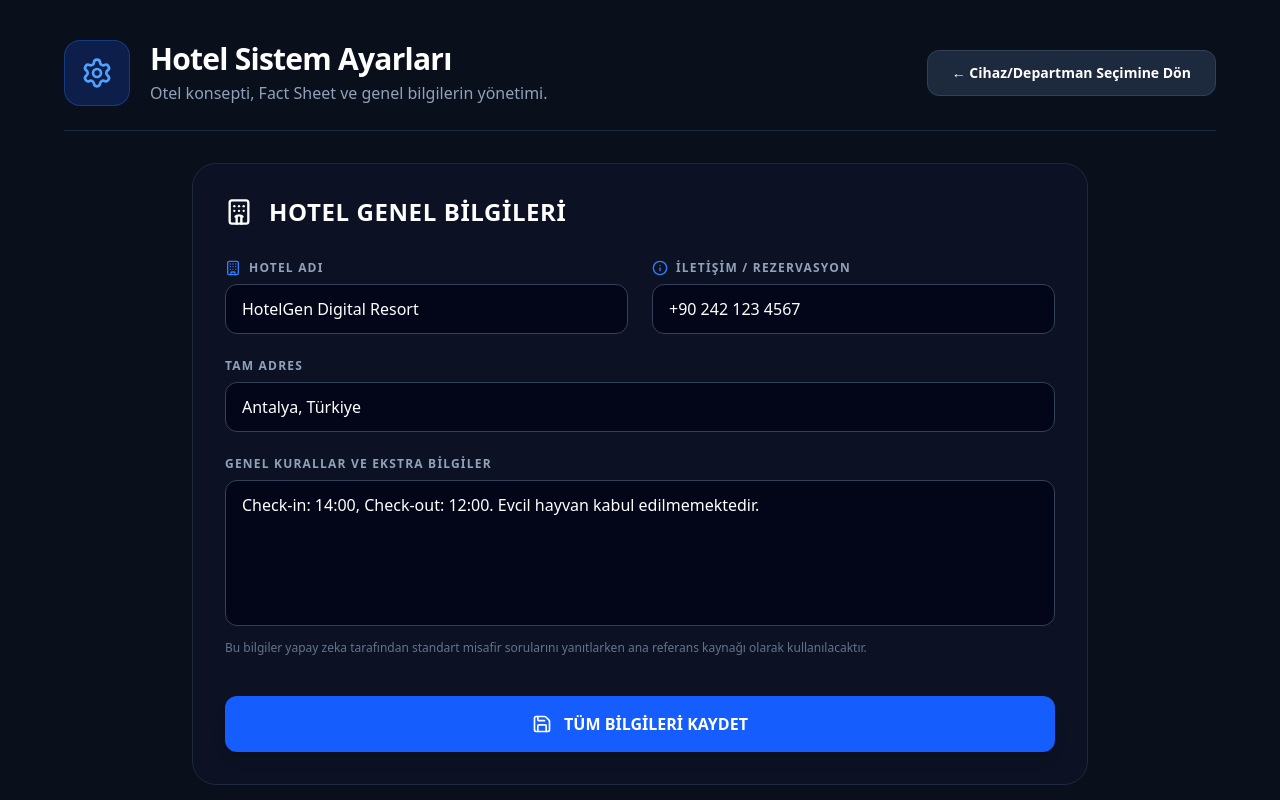
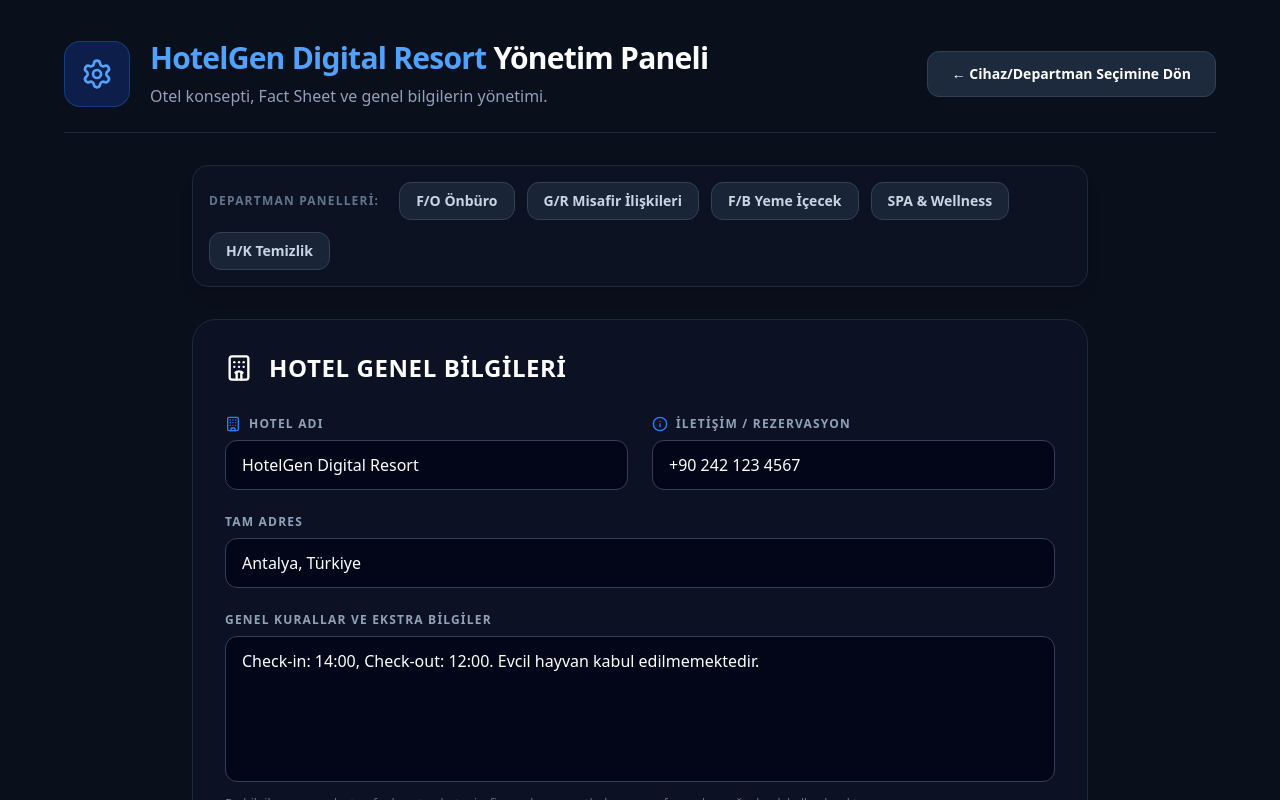
Before and after one commit to qltydigital-hub/HotelGenDigital, a Next.js app in the folder hotel-admin-dashboard/: page /settings in a window 1280 px wide. Shown: the top 800 px of the page. Built offline with nearby package versions, Linux system fonts and the light colour scheme; no server answers; sample sign-in values are in the browser's storage.

Commit message:
Auto-publish: Hotel isimli dinamik sayfa başlığı ve Müşteri portalı içi departmanlara hızlı erişim menüsü eklendi

```diff
--- a/hotel-admin-dashboard/src/app/settings/page.tsx
+++ b/hotel-admin-dashboard/src/app/settings/page.tsx
@@ -69,7 +69,9 @@ export default function SettingsPage() {
                             <Settings className="w-8 h-8 text-blue-400" />
                         </div>
                         <div>
-                            <h1 className="text-3xl font-extrabold tracking-tight">Hotel Sistem Ayarları</h1>
+                            <h1 className="text-3xl font-extrabold tracking-tight text-white mb-2">
+                                <span className="text-blue-400">{hotelInfo.name || 'Hotel'}</span> Yönetim Paneli
+                            </h1>
                             <p className="text-slate-400 font-medium mt-1">Otel konsepti, Fact Sheet ve genel bilgilerin yönetimi.</p>
                         </div>
                     </div>
@@ -121,6 +123,16 @@ export default function SettingsPage() {
                                 </div>
                             </div>
                         )}
+
+                        {/* Tenant Navigation Menu */}
+                        <div className="bg-slate-900/40 border border-slate-800 rounded-2xl p-4 mb-8 flex flex-wrap gap-3 items-center shadow-lg">
+                            <span className="text-xs font-bold text-slate-500 uppercase tracking-widest mr-2">Departman Panelleri:</span>
+                            <Link href="/settings/fo" className="px-4 py-2 bg-slate-800/80 hover:bg-blue-600/20 border border-slate-700 hover:border-blue-500/50 transition-all rounded-xl text-sm font-bold text-slate-300 hover:text-white">F/O Önbüro</Link>
+                            <Link href="/settings/gr" className="px-4 py-2 bg-slate-800/80 hover:bg-rose-600/20 border border-slate-700 hover:border-rose-500/50 transition-all rounded-xl text-sm font-bold text-slate-300 hover:text-white">G/R Misafir İlişkileri</Link>
+                            <Link href="/settings/fb" className="px-4 py-2 bg-slate-800/80 hover:bg-orange-600/20 border border-slate-700 hover:border-orange-500/50 transition-all rounded-xl text-sm font-bold text-slate-300 hover:text-white">F/B Yeme İçecek</Link>
+                            <Link href="/settings/spa" className="px-4 py-2 bg-slate-800/80 hover:bg-teal-600/20 border border-slate-700 hover:border-teal-500/50 transition-all rounded-xl text-sm font-bold text-slate-300 hover:text-white">SPA & Wellness</Link>
+                            <Link href="/settings/hk" className="px-4 py-2 bg-slate-800/80 hover:bg-purple-600/20 border border-slate-700 hover:border-purple-500/50 transition-all rounded-xl text-sm font-bold text-slate-300 hover:text-white">H/K Temizlik</Link>
+                        </div>
 
                         <form onSubmit={handleSave} className="bg-slate-900/50 border border-slate-800 rounded-3xl p-8 relative">
                             <div className="flex items-center justify-between mb-8">
```
